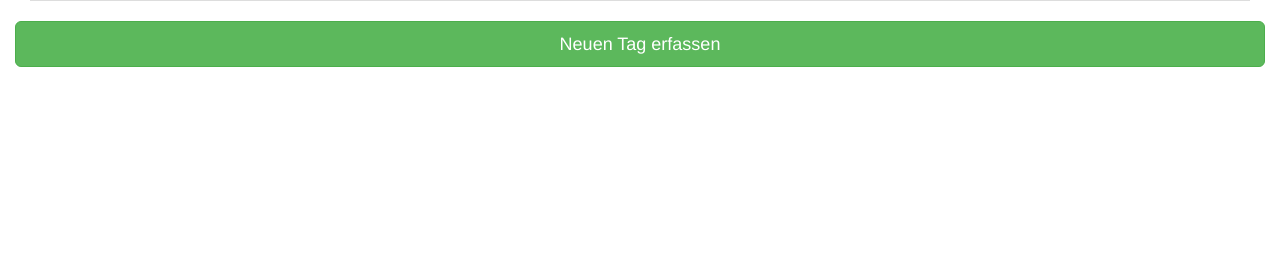
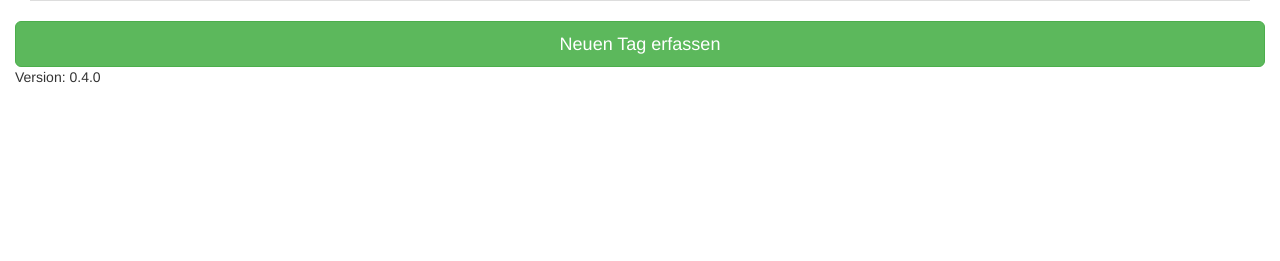
Before and after one commit to abuhamsa/mealplanner, a PHP site: page / in a window 1280 px wide. Shown: the part 446-707 px from the top of the page. Run offline with PHP 8.4, Linux system fonts and the light colour scheme; data that the repository does not hold is empty.

Commit message:
added version tag

```diff
--- a/src/index.php
+++ b/src/index.php
@@ -50,6 +50,9 @@
         <button name="Create" id="create" class="btn btn-lg btn-success btn-block" type="create">Neuen Tag erfassen</button>
       </form>
 </div>
+<div class="container-fluid createnewday">
+<p> Version: 0.4.0</p>
+</div>
 
     <script src="js/jquery.min.js"></script>
     <script src="js/bootstrap.min.js"></script>
```
